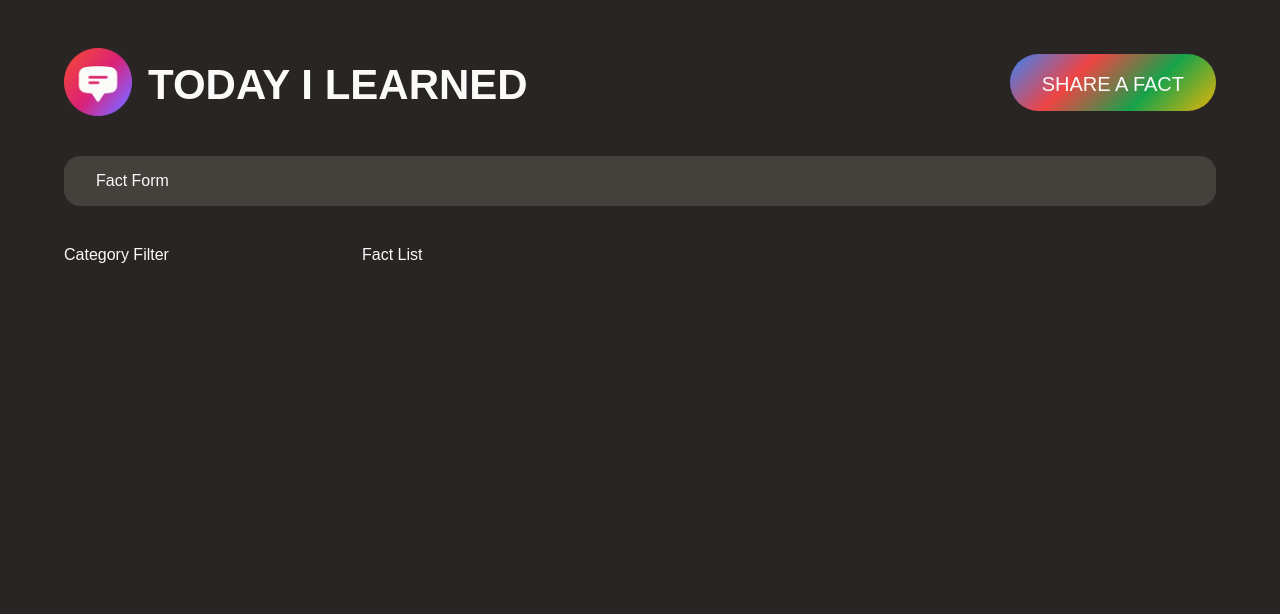
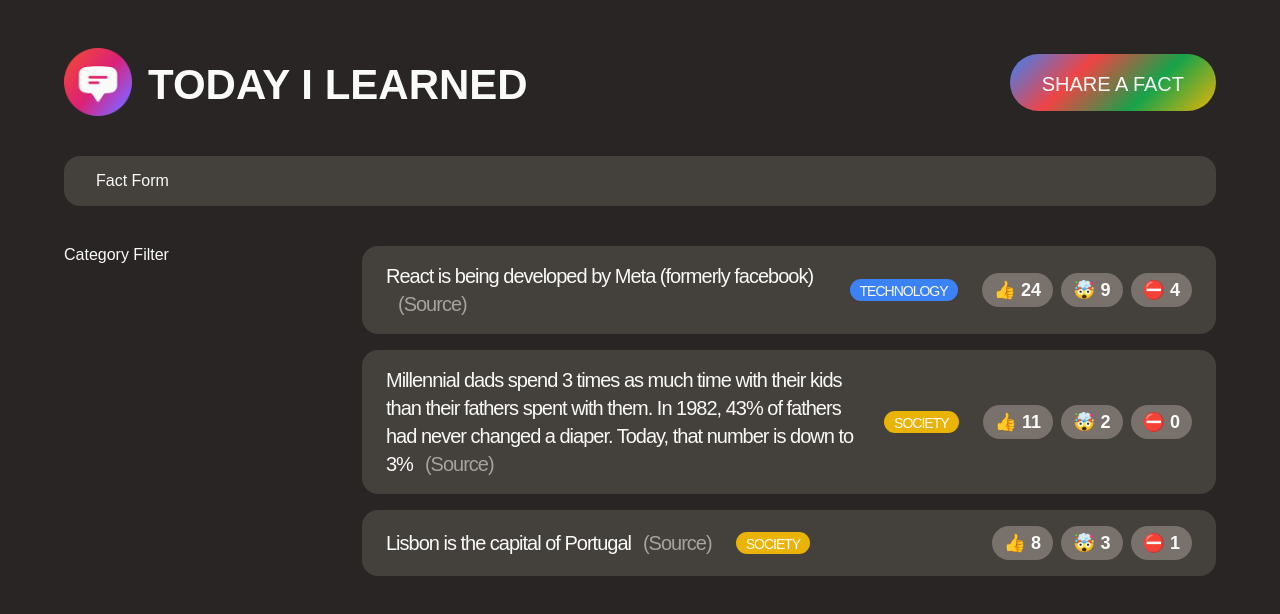
Before and after one commit to ashkheid/today-i-learned, a React (Create React App) app: page / in a window 1280 px wide. Shown: the top 614 px of the page. Built offline with nearby package versions, Linux system fonts and the light colour scheme; a web font is replaced by a local one.

Commit message:
Create Fact list with sample data

```diff
--- a/src/App.js
+++ b/src/App.js
@@ -1,5 +1,49 @@
-import { func } from 'prop-types';
 import './style.css';
+
+const CATEGORIES = [
+	{ name: 'technology', color: '#3b82f6' },
+	{ name: 'science', color: '#16a34a' },
+	{ name: 'finance', color: '#ef4444' },
+	{ name: 'society', color: '#eab308' },
+	{ name: 'entertainment', color: '#db2777' },
+	{ name: 'health', color: '#14b8a6' },
+	{ name: 'history', color: '#f97316' },
+	{ name: 'news', color: '#8b5cf6' },
+];
+
+const initialFacts = [
+	{
+		id: 1,
+		text: 'React is being developed by Meta (formerly facebook)',
+		source: 'https://opensource.fb.com/',
+		category: 'technology',
+		votesInteresting: 24,
+		votesMindblowing: 9,
+		votesFalse: 4,
+		createdIn: 2021,
+	},
+	{
+		id: 2,
+		text: 'Millennial dads spend 3 times as much time with their kids than their fathers spent with them. In 1982, 43% of fathers had never changed a diaper. Today, that number is down to 3%',
+		source:
+			'https://www.mother.ly/parenting/millennial-dads-spend-more-time-with-their-kids',
+		category: 'society',
+		votesInteresting: 11,
+		votesMindblowing: 2,
+		votesFalse: 0,
+		createdIn: 2019,
+	},
+	{
+		id: 3,
+		text: 'Lisbon is the capital of Portugal',
+		source: 'https://en.wikipedia.org/wiki/Lisbon',
+		category: 'society',
+		votesInteresting: 8,
+		votesMindblowing: 3,
+		votesFalse: 1,
+		createdIn: 2015,
+	},
+];
 
 function App() {
 	return (
@@ -8,9 +52,9 @@
 			<NewFactForm />
 
 			<main className='main'>
-        <CategoryFilter />
-        <FactList />
-      </main>
+				<CategoryFilter />
+				<FactList />
+			</main>
 		</>
 	);
 }
@@ -39,7 +83,44 @@
 }
 
 function FactList() {
-  return <section>Fact List</section>;
+	const facts = initialFacts;
+
+	return (
+		<section>
+			<ul className='facts-list'>
+				{facts.map((fact) => (
+					<li key={fact.id} className='fact'>
+						<p>
+							{fact.text}
+							<a
+								className='source'
+								href={fact.source}
+								target='_blank'
+								rel='noreferrer'
+							>
+								(Source)
+							</a>
+						</p>
+						<span
+							className='tag'
+							style={{
+								backgroundColor: CATEGORIES.find(
+									(cat) => cat.name === fact.category
+								).color,
+							}}
+						>
+							{fact.category}
+						</span>
+						<div className='vote-buttons'>
+							<button>👍 {fact.votesInteresting}</button>
+							<button>🤯 {fact.votesMindblowing}</button>
+							<button>⛔️ {fact.votesFalse}</button>
+						</div>
+					</li>
+				))}
+			</ul>
+		</section>
+	);
 }
 
 export default App;
```
